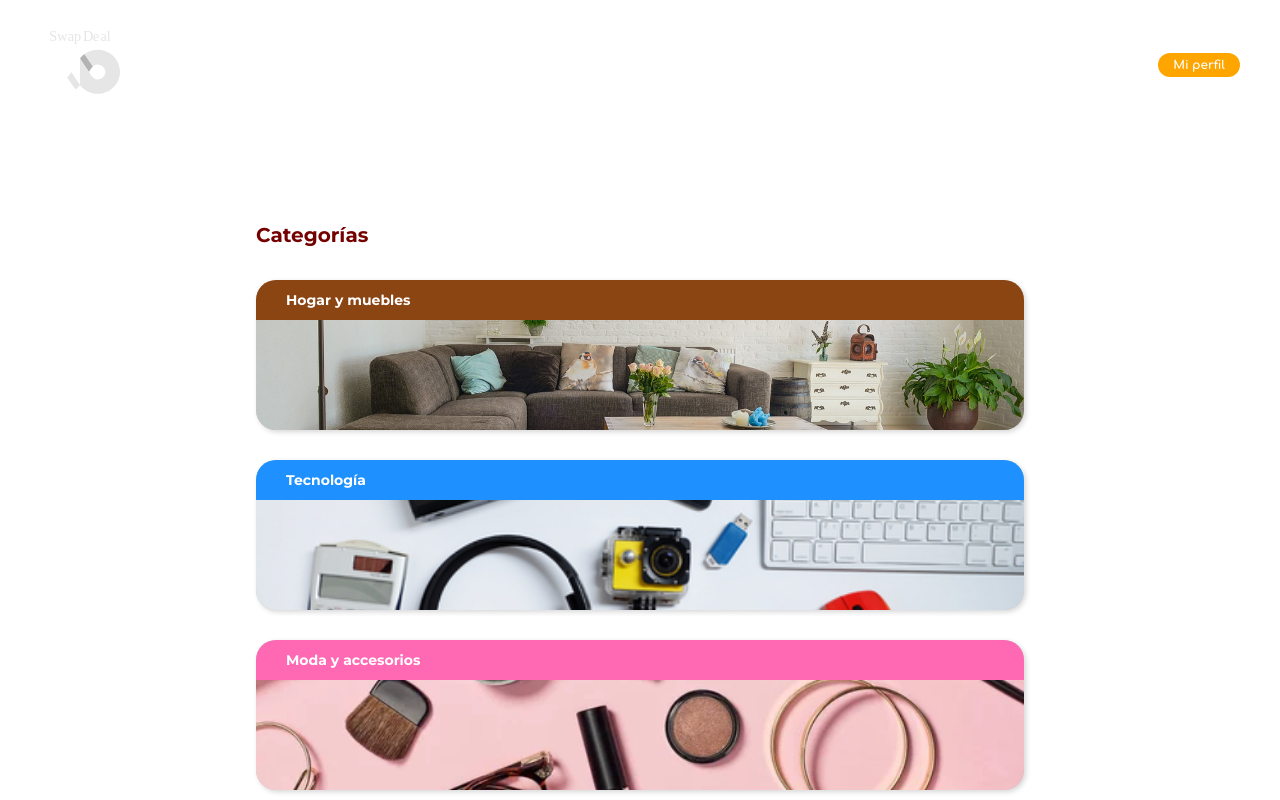
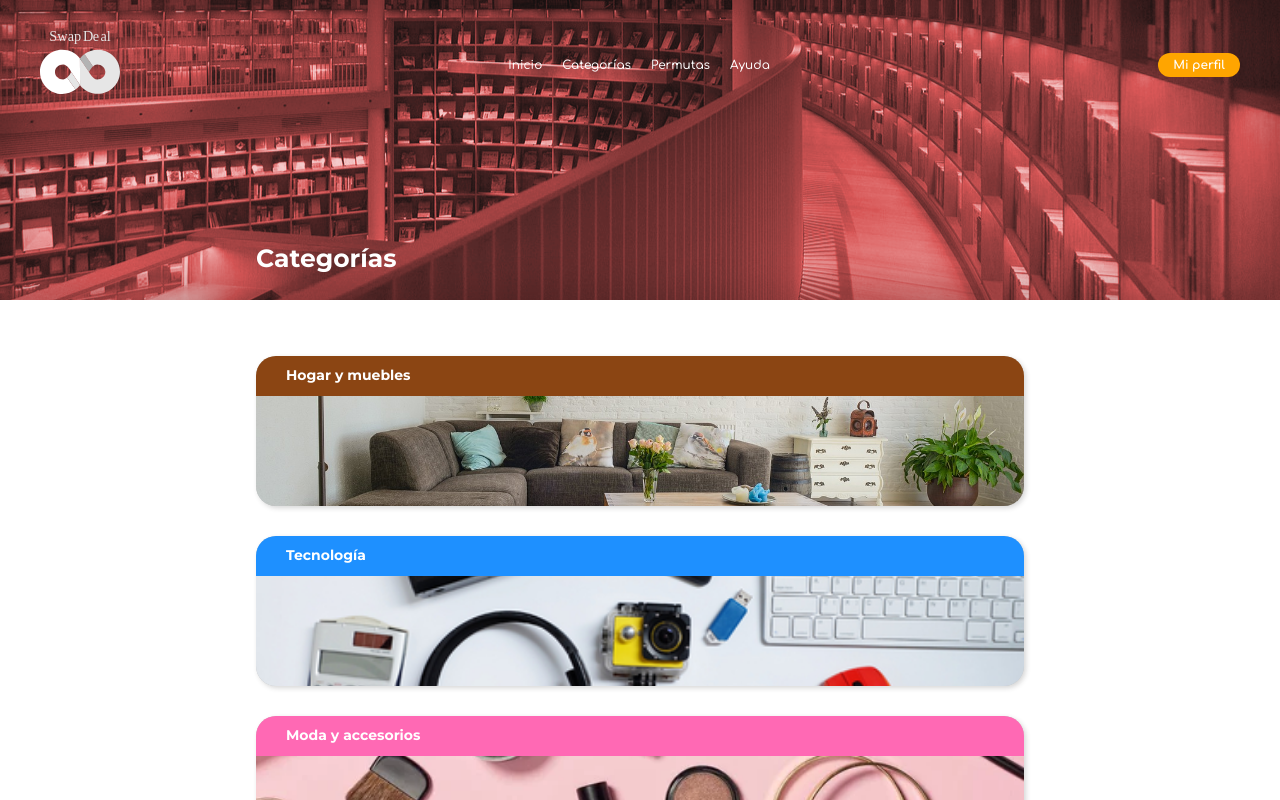
Before and after one commit to TomasUllua12/SwapDeal, a React (Vite) app: page /Categorias in a window 1280 px wide. Shown: the top 800 px of the page. Built offline with nearby package versions, Linux system fonts and the light colour scheme.

Commit message:
Correcciones en las demas paginas

```diff
--- a/src/views/Categorias.css
+++ b/src/views/Categorias.css
@@ -1,8 +1,33 @@
+.main-categoria-banner {
+  width: 100%;
+  height: 300px;
+  background-color: black;
+  background-image: url("../../public/assets/img/categorias-fondo.png");
+  background-position: center 75%;
+  background-size: cover;
+  background-repeat: no-repeat;
+}
+.main-categoria-banner__image {
+  width: 100%;
+  height: 300px;
+  box-shadow: inset 0 0 40px 10px rgba(0, 0, 0, 0.2);
+}
+.categoria-title {
+  font-size: 2.5rem;
+  color: #ffffff;
+  padding-top: 100px;
+  padding-left: 20%;
+  font-weight: bold;
+  font-family: "Montserrat";
+  justify-content: left;
+}
+
 .main-categorias {
   width: auto;
   height: auto;
   background-color: #fff;
-  padding-bottom: 25%;
+  padding-bottom: 10%;
+  padding-top: 2%;
 }
 .main-categorias-title {
   font-size: 2rem;
--- a/src/views/Categorias.jsx
+++ b/src/views/Categorias.jsx
@@ -6,19 +6,20 @@ import { CardCategoria } from "../components/CardCategoria";
 import cards from "../data/card";
 
 export function Categorias(props) {
-
   const cardList = cards.map((v) => {
-    return <CardCategoria title={v.name} color={v.color} img={v.img}/>;
+    return <CardCategoria title={v.name} color={v.color} img={v.img} />;
   });
 
   return (
     <>
-      <Header />
+      <section className="main-categoria-banner">
+        <div className="main-categoria-banner__image">
+          <Header />
+          <h2 className="categoria-title">Categorías</h2>
+        </div>
+      </section>
       <div className="main-categorias">
-        <h2 className="main-categorias-title">Categorías</h2>
-        <div className="main-categorias-cards">
-          {cardList}
-        </div>
+        <div className="main-categorias-cards">{cardList}</div>
       </div>
       <FooterWave />
     </>
--- a/src/views/Permutas.css
+++ b/src/views/Permutas.css
@@ -1,3 +1,27 @@
+.main-permutas-banner {
+  width: 100%;
+  height: 300px;
+  background-color: black;
+  background-image: url("../../public/assets/img/permutas-fondo.png");
+  background-position: center 60%;
+  background-size: cover;
+  background-repeat: no-repeat;
+}
+.main-permutas-banner__image {
+  width: 100%;
+  height: 300px;
+  box-shadow: inset 0 0 40px 10px rgba(0, 0, 0, 0.2);
+}
+.permutas-title {
+  font-size: 2.5rem;
+  color: #ffffff;
+  padding-top: 100px;
+  padding-left: 20%;
+  font-weight: bold;
+  font-family: "Montserrat";
+  justify-content: left;
+}
+
 .main-permutas {
   width: 100%;
   height: auto;
--- a/src/views/Permutas.jsx
+++ b/src/views/Permutas.jsx
@@ -7,7 +7,12 @@ import { Solicitud } from "../components/Permutas/Solicitud";
 export function Permutas(props) {
   return (
     <>
-      <Header />
+      <section className="main-permutas-banner">
+        <div className="main-permutas-banner__image">
+          <Header />
+          <h2 className="permutas-title">Permutas</h2>
+        </div>
+      </section>
       <main className="main-permutas">
         <h2 className="main-permutas-solicitudes-title">
           Solicitudes de Permuta
```
Also changed, not shown: public/assets/img/categorias-fondo.png (added), public/assets/img/permutas-fondo.png (added).
